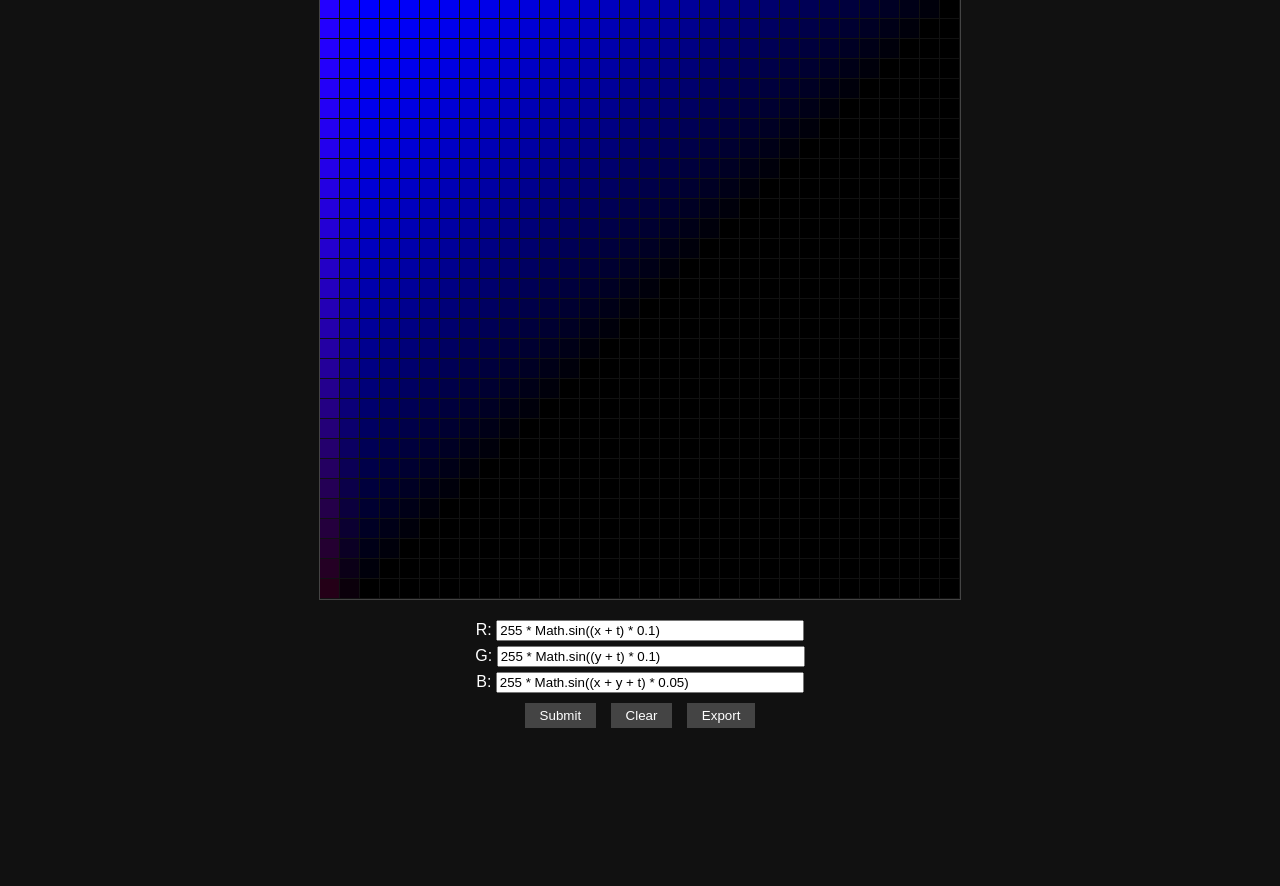
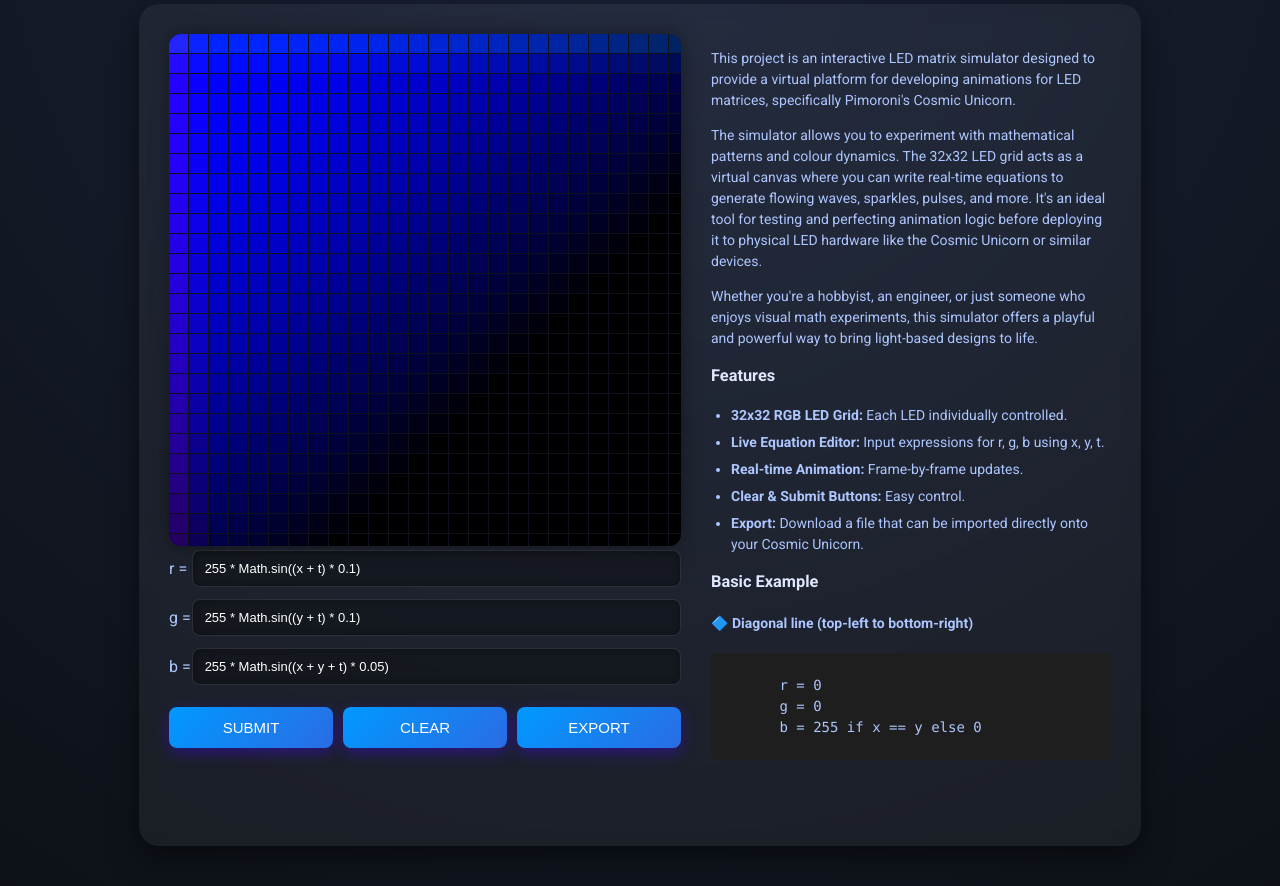
Before and after one commit to PhilKit6/matrixKit-Web, a plain HTML site: page index.html in a window 1280 px wide. Shown: the part 122-1008 px from the top of the page. Before the commit the page ends 863 px from the top, so only its background shows below. Drawn offline with Linux system fonts and the light colour scheme.

Commit message:
big changes to the codebase to improve the looks of the site

```diff
--- a/index.html
+++ b/index.html
@@ -1,22 +1,68 @@
-
 <!DOCTYPE html>
 <html lang="en">
 <head>
-  <meta charset="UTF-8" />
-  <meta name="viewport" content="width=device-width, initial-scale=1.0"/>
+  <meta charset="UTF-8">
+  <meta name="viewport" content="width=device-width, initial-scale=1.0">
   <title>LED Matrix Simulator</title>
-  <link rel="stylesheet" href="style.css" />
+  <link rel="stylesheet" href="style.css">
 </head>
 <body>
   <h1>LED Matrix Simulator</h1>
-  <canvas id="ledCanvas" width="640" height="640"></canvas>
-  <div class="controls">
-    <label>R: <input id="r-input" type="text" value="255 * Math.sin((x + t) * 0.1)"/></label><br>
-    <label>G: <input id="g-input" type="text" value="255 * Math.sin((y + t) * 0.1)"/></label><br>
-    <label>B: <input id="b-input" type="text" value="255 * Math.sin((x + y + t) * 0.05)"/></label><br>
-    <button id="submit">Submit</button>
-    <button id="clear">Clear</button>
-    <button id="export">Export</button>
+  <div class="container">
+    <div class="left-panel">
+      <canvas id="ledCanvas" width="512" height="512"></canvas>
+      <div class="controls">
+        <div class="input-group">
+          <label>r =</label>
+          <input id="r-input" type="text" value="255 * Math.sin((x + t) * 0.1)">
+        </div>
+        <div class="input-group">
+          <label>g =</label>
+          <input id="g-input" type="text" value="255 * Math.sin((y + t) * 0.1)">
+        </div>
+        <div class="input-group">
+          <label>b =</label>
+          <input id="b-input" type="text" value="255 * Math.sin((x + y + t) * 0.05)">
+        </div>
+        <div class="buttons">
+          <button id="submit">SUBMIT</button>
+          <button id="clear">CLEAR</button>
+          <button id="export">EXPORT</button>
+        </div>
+        <div class="status-message" id="statusMsg"></div>
+        <div class="error-message" id="errorMsg"></div>
+      </div>
+
+    </div>
+    <div class="right-panel">
+      <div class="description">
+        <p>
+          This project is an interactive LED matrix simulator designed to provide a virtual platform for developing animations for LED matrices, specifically Pimoroni's Cosmic Unicorn.
+        </p>
+        <p>
+          The simulator allows you to experiment with mathematical patterns and colour dynamics. The 32x32 LED grid acts as a virtual canvas where you can write real-time equations to generate flowing waves, sparkles, pulses, and more. It's an ideal tool for testing and perfecting animation logic before deploying it to physical LED hardware like the Cosmic Unicorn or similar devices.
+        </p>
+        <p>
+          Whether you're a hobbyist, an engineer, or just someone who enjoys visual math experiments, this simulator offers a playful and powerful way to bring light-based designs to life.
+        </p>
+        <h3>Features</h3>
+        <ul>
+          <li><strong>32x32 RGB LED Grid:</strong> Each LED individually controlled.</li>
+          <li><strong>Live Equation Editor:</strong> Input expressions for r, g, b using x, y, t.</li>
+          <li><strong>Real-time Animation:</strong> Frame-by-frame updates.</li>
+          <li><strong>Clear & Submit Buttons:</strong> Easy control.</li>
+          <li><strong>Export:</strong> Download a file that can be imported directly onto your Cosmic Unicorn.</li>
+        </ul>
+        <h3>Basic Example</h3>
+        <h4>🔷 Diagonal line (top-left to bottom-right)</h4>
+        <pre><code>
+        r = 0
+        g = 0
+        b = 255 if x == y else 0
+        </code></pre>
+      </div>
+
+    </div>
   </div>
   <script src="main.js"></script>
 </body>
--- a/style.css
+++ b/style.css
@@ -1,27 +1,157 @@
+@import url('https://fonts.googleapis.com/css2?family=Roboto:wght@400;500;700&display=swap');
 
 body {
-  font-family: sans-serif;
-  background: #111;
+  font-family: 'Roboto', sans-serif;
+  background: radial-gradient(circle at top, #1a2238, #0d1117);
   color: #fff;
-  text-align: center;
+  display: flex;
+  align-items: center;
+  flex-direction: column;
+  justify-content: center;
+  height: auto;
+  padding: 40px 0;
+  margin: 0;
 }
+
+h1 {
+  font-size: 36px;
+  font-weight: 700;
+  color: #e0e8ff;
+  text-shadow: 0 2px 8px rgba(255,255,255,0.2);
+  margin-bottom: 20px;
+}
+
+.container {
+  background: rgba(255, 255, 255, 0.05);
+  border-radius: 20px;
+  padding: 30px;
+  box-shadow: 0 10px 30px rgba(0,0,0,0.5);
+  backdrop-filter: blur(8px);
+  display: flex;
+  gap: 30px;
+  align-items: flex-start;
+  max-width: 1000px;
+}
+
 canvas {
-  border: 1px solid #444;
+  background: #0e101c;
+  border-radius: 12px;
+  box-shadow: 0 0 20px rgba(0,0,0,0.4);
+}
+
+.right-panel {
+  width: 400px;
+}
+
+.description {
+  font-size: 14px;
+  color: #adc6ff;
+  text-align: left;
+  line-height: 1.5;
+  margin-bottom: 20px;
+}
+
+.description h3 {
+  margin-top: 15px;
+  color: #e0e8ff;
+}
+
+.description ul {
+  padding-left: 20px;
+  margin-top: 10px;
+}
+
+.description li {
+  margin-bottom: 6px;
+}
+
+.controls {
+  display: flex;
+  flex-direction: column;
+  gap: 12px;
+}
+
+.input-group {
+  display: flex;
+  align-items: center;
+}
+
+.input-group label {
+  font-size: 16px;
+  color: #adc6ff;
+  width: 25px;
+}
+
+.input-group input[type="text"] {
+  background: rgba(0, 0, 0, 0.3);
+  border: 1px solid rgba(255,255,255,0.1);
+  padding: 10px 12px;
+  border-radius: 8px;
+  color: #fff;
+  box-shadow: inset 0 0 10px rgba(0,0,0,0.3);
+  width: 100%;
+  font-size: 13px;
+}
+
+.input-group input[type="text"]:focus {
+  outline: none;
+  border-color: #6ca0ff;
+  box-shadow: 0 0 10px rgba(108,160,255,0.5);
+}
+
+.buttons {
+  display: flex;
+  gap: 10px;
+  margin-top: 10px;
+}
+
+button {
+  flex: 1;
+  padding: 12px;
+  font-size: 15px;
+  font-weight: 500;
+  color: #fff;
+  border: none;
+  border-radius: 8px;
+  cursor: pointer;
+  background: linear-gradient(135deg, #0099ff, #2b6ce4);
+  box-shadow: 0 5px 15px rgba(68,0,255,0.4);
+  transition: transform 0.1s ease-in-out, box-shadow 0.1s ease-in-out;
+}
+
+button:hover {
+  background: linear-gradient(135deg, #2b6ce4, #0099ff);
+}
+
+button:active {
+  transform: scale(0.96);
+}
+
+.status-message {
+  font-size: 0.85rem;
+  color: #79ffb2;
+  height: 18px;
+  margin-top: 8px;
+}
+
+.error-message {
+  font-size: 0.85rem;
+  color: #ff6b6b;
+  height: 18px;
+}
+
+pre {
+  background-color: #1e1e1e;
+  padding: 1px;
+  border-radius: 5px;
+  overflow-x: auto;
+  text-align: left;
+}
+
+code {
+  font-family: Consolas, monospace;
+  color:  #adc6ff;
+  font-size: 14px;
   display: block;
-  margin: 20px auto;
+  white-space: pre-wrap;
 }
-.controls {
-  margin-top: 20px;
-}
-input {
-  width: 300px;
-  margin-bottom: 5px;
-}
-button {
-  margin: 5px;
-  padding: 5px 15px;
-  background-color: #444;
-  color: white;
-  border: none;
-  cursor: pointer;
-}
--- a/styles.css
+++ /dev/null
@@ -1,36 +0,0 @@
-body {
-  background-color: #111;
-  color: #eee;
-  font-family: sans-serif;
-  text-align: center;
-}
-h1 {
-  margin-top: 1em;
-  color: #0ff;
-}
-canvas {
-  border: 1px solid #444;
-  display: block;
-  margin: 1em auto;
-}
-.controls {
-  margin-top: 1em;
-}
-label {
-  display: block;
-  margin: 0.5em auto;
-}
-input {
-  background: #222;
-  color: #fff;
-  border: 1px solid #555;
-  padding: 0.2em;
-  width: 300px;
-}
-button {
-  background: #0ff;
-  border: none;
-  padding: 0.5em 1em;
-  margin: 0.5em;
-  cursor: pointer;
-}
```
